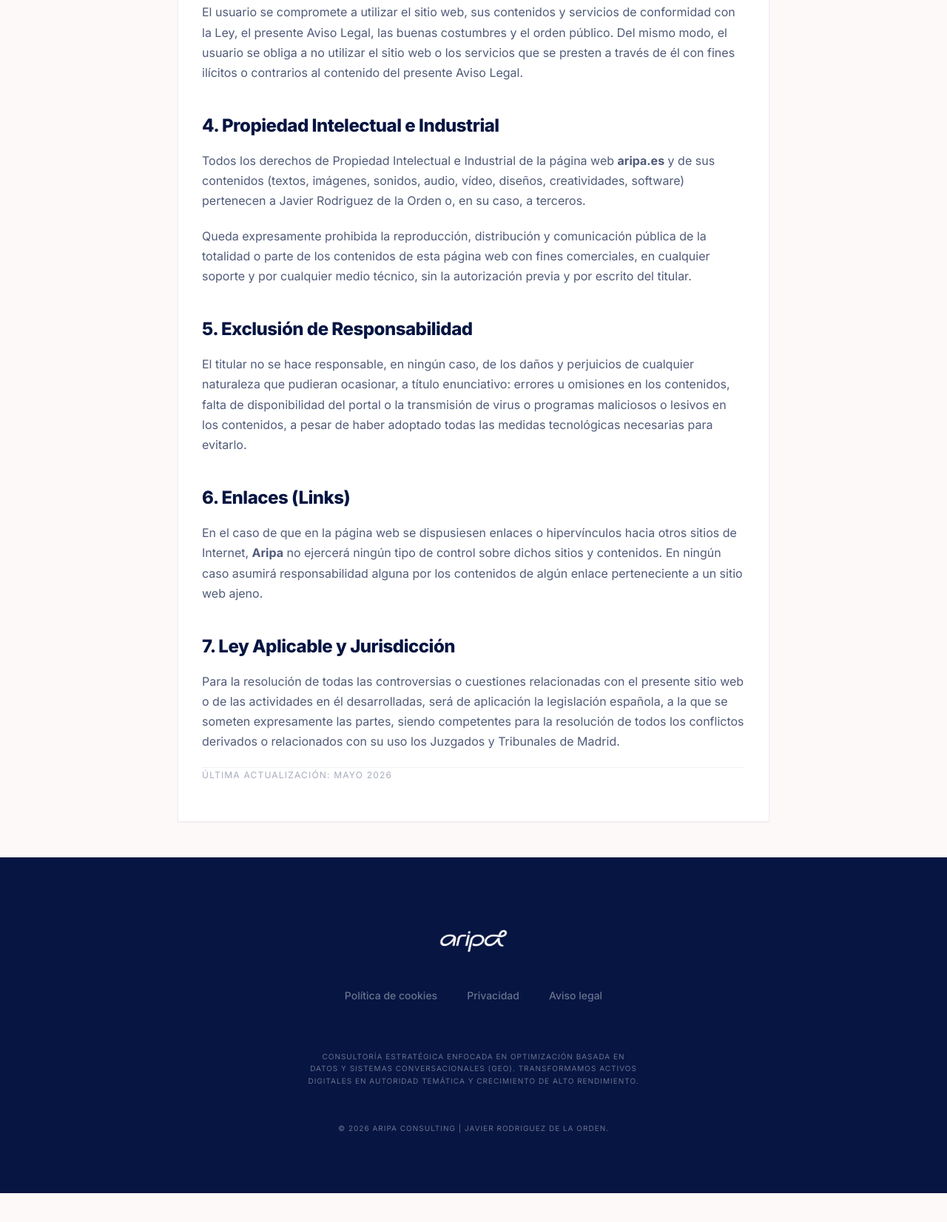
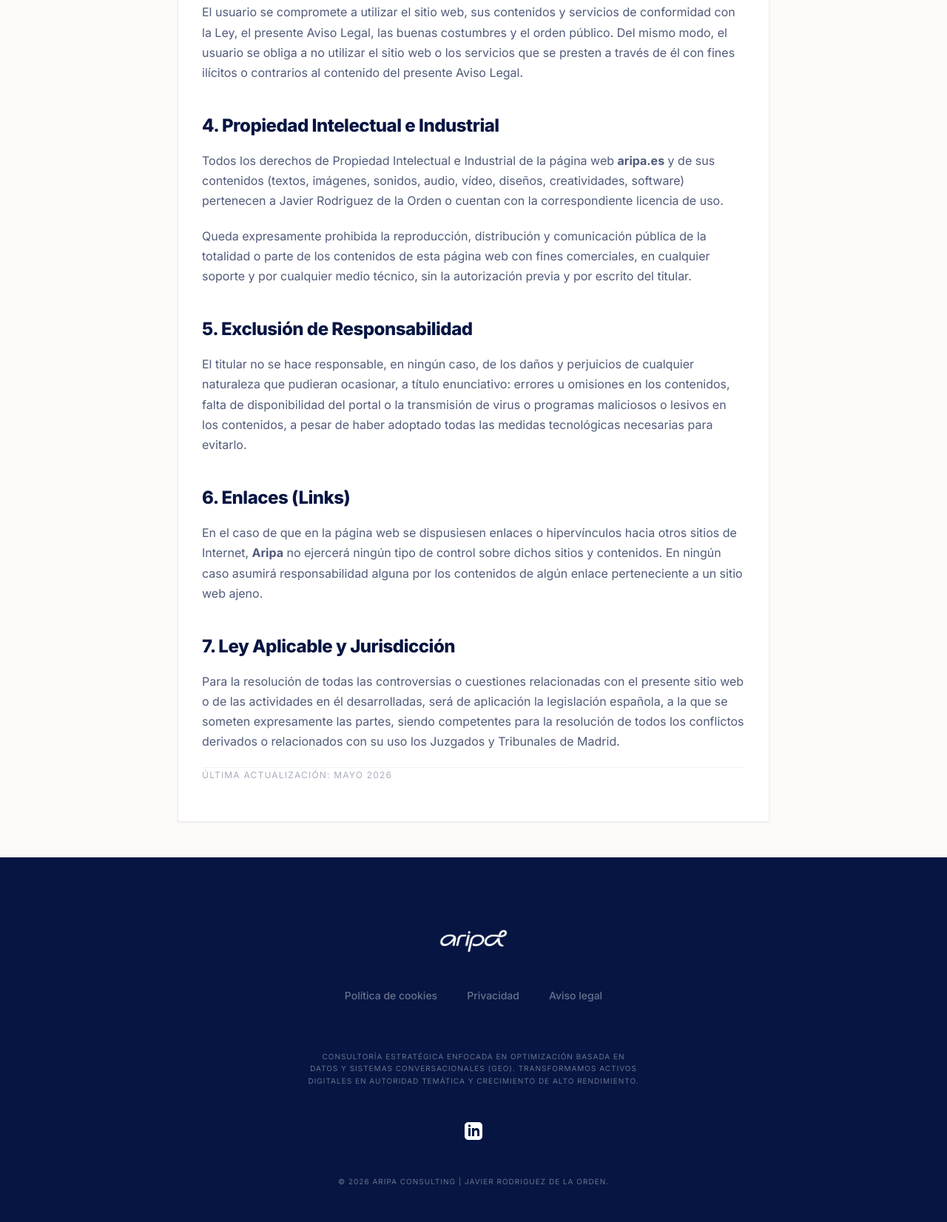
Before and after one commit to rdrgzjavier/Aripa, a website: page aviso-legal.html in a window 1280 px wide. Shown: the part 1044-2696 px from the top of the page at 74% size. Before the commit the page ends 2657 px from the top, so only its background shows below. Drawn offline with nearby package versions, Linux system fonts and the light colour scheme; animation ran at ten frames a second.

Commit message:
UI/UX: Unified professional activity description, clarified IP clause, and synchronized LinkedIn footer across all legal pages

```diff
--- a/aviso-legal.html
+++ b/aviso-legal.html
@@ -207,7 +207,7 @@
         <p>El usuario se compromete a utilizar el sitio web, sus contenidos y servicios de conformidad con la Ley, el presente Aviso Legal, las buenas costumbres y el orden público. Del mismo modo, el usuario se obliga a no utilizar el sitio web o los servicios que se presten a través de él con fines ilícitos o contrarios al contenido del presente Aviso Legal.</p>
 
         <h2>4. Propiedad Intelectual e Industrial</h2>
-        <p>Todos los derechos de Propiedad Intelectual e Industrial de la página web <strong>aripa.es</strong> y de sus contenidos (textos, imágenes, sonidos, audio, vídeo, diseños, creatividades, software) pertenecen a Javier Rodriguez de la Orden o, en su caso, a terceros.</p>
+        <p>Todos los derechos de Propiedad Intelectual e Industrial de la página web <strong>aripa.es</strong> y de sus contenidos (textos, imágenes, sonidos, audio, vídeo, diseños, creatividades, software) pertenecen a Javier Rodriguez de la Orden o cuentan con la correspondiente licencia de uso.</p>
         <p>Queda expresamente prohibida la reproducción, distribución y comunicación pública de la totalidad o parte de los contenidos de esta página web con fines comerciales, en cualquier soporte y por cualquier medio técnico, sin la autorización previa y por escrito del titular.</p>
 
         <h2>5. Exclusión de Responsabilidad</h2>
@@ -239,6 +239,13 @@
     </nav>
     <div class="max-w-md text-white/40 text-[10px] uppercase tracking-widest leading-relaxed mt-4">
       Consultoría estratégica enfocada en optimización basada en datos y sistemas conversacionales (GEO). Transformamos activos digitales en autoridad temática y crecimiento de alto rendimiento.
+    </div>
+    <div class="flex items-center gap-4">
+      <a href="https://www.linkedin.com/company/aripa/" target="_blank" rel="noopener noreferrer" class="group transition-transform hover:scale-110" aria-label="LinkedIn de aripa">
+        <svg class="h-6 w-6 group-hover:opacity-80 transition-opacity" viewBox="0 0 24 24" fill="white" xmlns="http://www.w3.org/2000/svg">
+          <path d="M19 0h-14c-2.761 0-5 2.239-5 5v14c0 2.761 2.239 5 5 5h14c2.762 0 5-2.239 5-5v-14c0-2.761-2.238-5-5-5zm-11 19h-3v-11h3v11zm-1.5-12.268c-.966 0-1.75-.79-1.75-1.764s.784-1.764 1.75-1.764 1.75.79 1.75 1.764-.783 1.764-1.75 1.764zm13.5 12.268h-3v-5.604c0-3.368-4-3.113-4 0v5.604h-3v-11h3v1.765c1.396-2.586 7-2.777 7 2.476v6.759z"/>
+        </svg>
+      </a>
     </div>
     <p class="text-white/40 text-[10px] font-body max-w-xs md:max-w-lg leading-relaxed uppercase tracking-widest">
       © 2026 aripa Consulting | Javier Rodriguez de la Orden.
```
Also changed, not shown: politica-cookies.html (+7 -0 lines), privacidad.html (+8 -1 lines).
